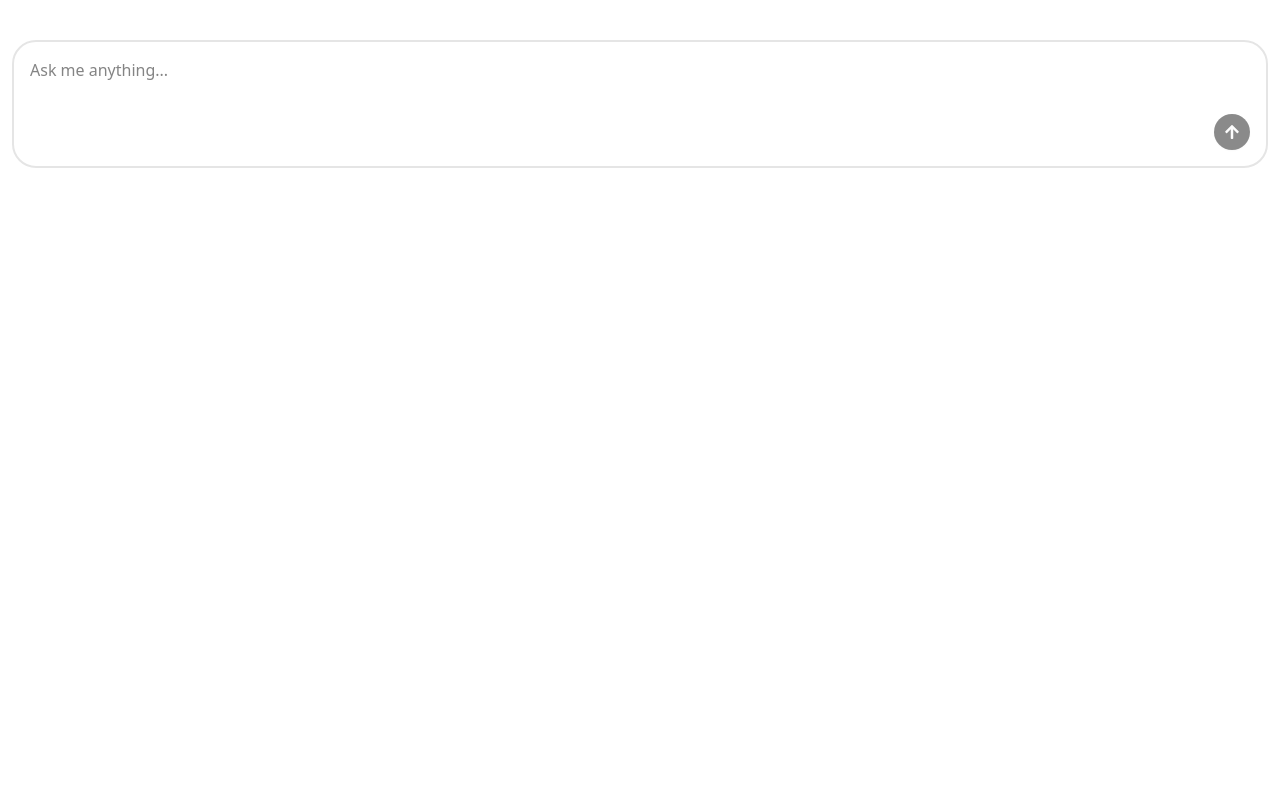
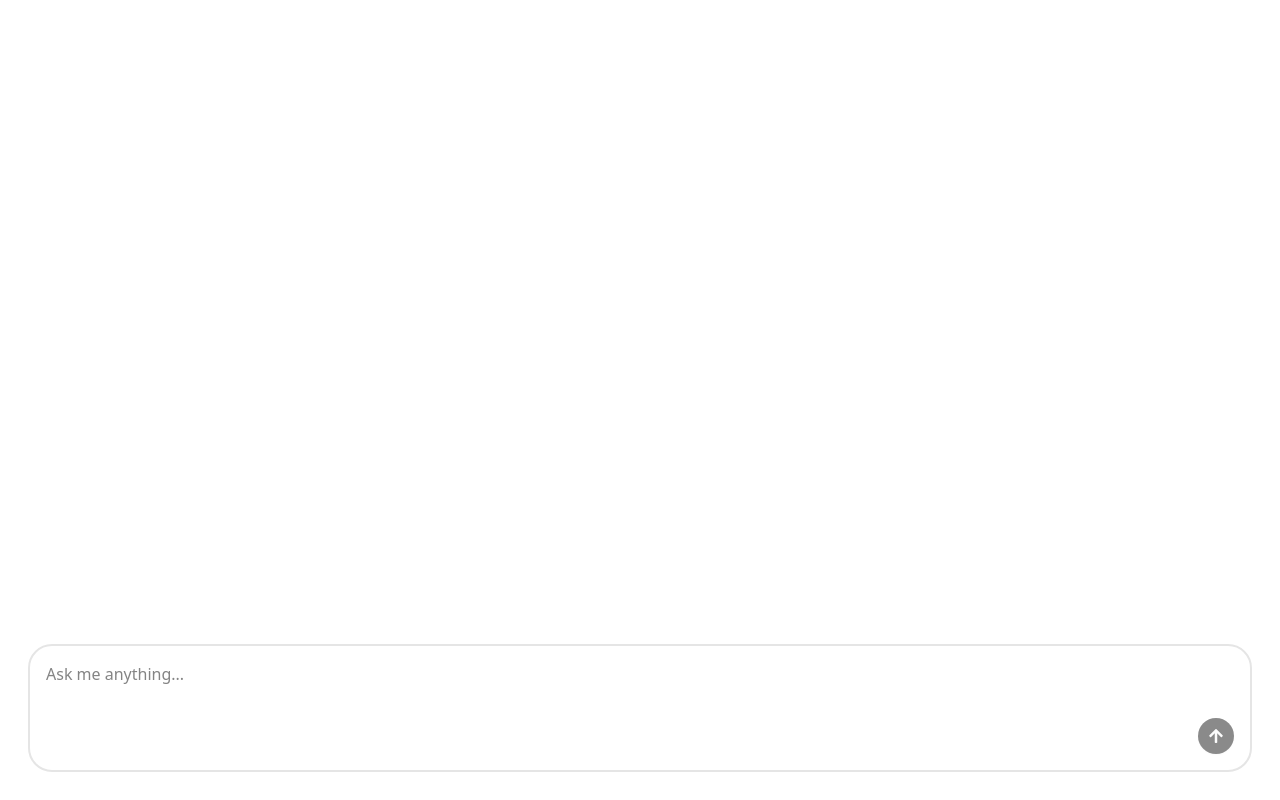
Before and after one commit to UL-code/gemini-chat-app, a React (Vite) app in the folder packages/client/: page / in a window 1280 px wide. Built offline with nearby package versions, Linux system fonts and the light colour scheme.

Commit message:
Complete the chatBot frontend

```diff
--- a/packages/client/src/App.tsx
+++ b/packages/client/src/App.tsx
@@ -2,7 +2,7 @@
 
 function App() {
    return (
-      <div>
+      <div className="p-4 h-screen w-full">
          <ChatBot />
       </div>
    );
--- a/packages/client/src/components/ChatBot.tsx
+++ b/packages/client/src/components/ChatBot.tsx
@@ -22,26 +22,37 @@
 const ChatBot = () => {
    const [messages, setMessages] = useState<Message[]>([]);
    const [isBotTyping, setIsBotTyping] = useState(false);
-   const formRef = useRef<HTMLFormElement | null>(null);
+   const [error, setError] = useState<string | null>(null);
+   const lastMessageRef = useRef<HTMLDivElement | null>(null);
    const conversationId = useRef(crypto.randomUUID());
    const { register, handleSubmit, reset, formState } = useForm<FormData>();
 
    useEffect(() => {
-      formRef.current?.scrollIntoView({ behavior: 'smooth' });
+      lastMessageRef.current?.scrollIntoView({ behavior: 'smooth' });
    }, [messages]);
 
    const onSubmit = async ({ prompt }: FormData) => {
+      try {
          setMessages((prev) => [...prev, { content: prompt, role: 'user' }]);
          setIsBotTyping(true);
+         setError('');
 
-      reset();
+         reset({ prompt: '' });
          const { data } = await axios.post<ChatResponse>('/api/chat', {
             prompt,
             conversationId: conversationId.current,
          });
-      setMessages((prev) => [...prev, { content: data.prompt, role: 'bot' }]);
+         setMessages((prev) => [
+            ...prev,
+            { content: data.prompt, role: 'bot' },
+         ]);
+         console.log(data);
+      } catch (error) {
+         console.error(error);
+         setError('Something went wrong. Please try again.');
+      } finally {
          setIsBotTyping(false);
-      console.log(data);
+      }
    };
 
    const onKeyDown = (e: React.KeyboardEvent<HTMLFormElement>) => {
@@ -51,12 +62,22 @@
       }
    };
 
+   const onCopyMessage = (e: React.ClipboardEvent) => {
+      const selection = window.getSelection()?.toString();
+      if (selection) {
+         e.preventDefault();
+         e.clipboardData.setData('text/plain', selection);
+      }
+   };
+
    return (
-      <div>
-         <div className="flex flex-col gap-3 mb-10">
+      <div className="flex flex-col h-full">
+         <div className="flex flex-col flex-1 gap-3 mb-10 overflow-y-auto">
             {messages.map((message, index) => (
-               <p
+               <div
                   key={index}
+                  onCopy={onCopyMessage}
+                  ref={index === messages.length - 1 ? lastMessageRef : null}
                   className={`px-3 py-2 rounded-xl ${
                      message.role === 'user'
                         ? 'bg-blue-600 text-white self-end me-3'
@@ -64,7 +85,7 @@
                   }`}
                >
                   <ReactMarkdown>{message.content}</ReactMarkdown>
-               </p>
+               </div>
             ))}
             {isBotTyping && (
                <div className="flex self-start gap-1 px-3 py-3 bg-gray-200 rounded-xl ms-2">
@@ -73,11 +94,11 @@
                   <div className="w-2 h-2 rounded-full bg-gray-800 animate-pulse [animation-delay:0.4s]"></div>
                </div>
             )}
+            {error && <p className="text-red-500">{error}</p>}
          </div>
          <form
             onSubmit={handleSubmit(onSubmit)}
             onKeyDown={onKeyDown}
-            ref={formRef}
             className="flex flex-col gap-2 items-end border-2 p-4 rounded-3xl m-3"
          >
             <textarea
@@ -85,6 +106,7 @@
                   required: true,
                   validate: (data) => data.trim().length > 0,
                })}
+               autoFocus
                className="w-full border-0 focus:outline-0 resize-none"
                placeholder="Ask me anything..."
                maxLength={3500}
```
Lines whose indentation alone changed are shown as unchanged.
